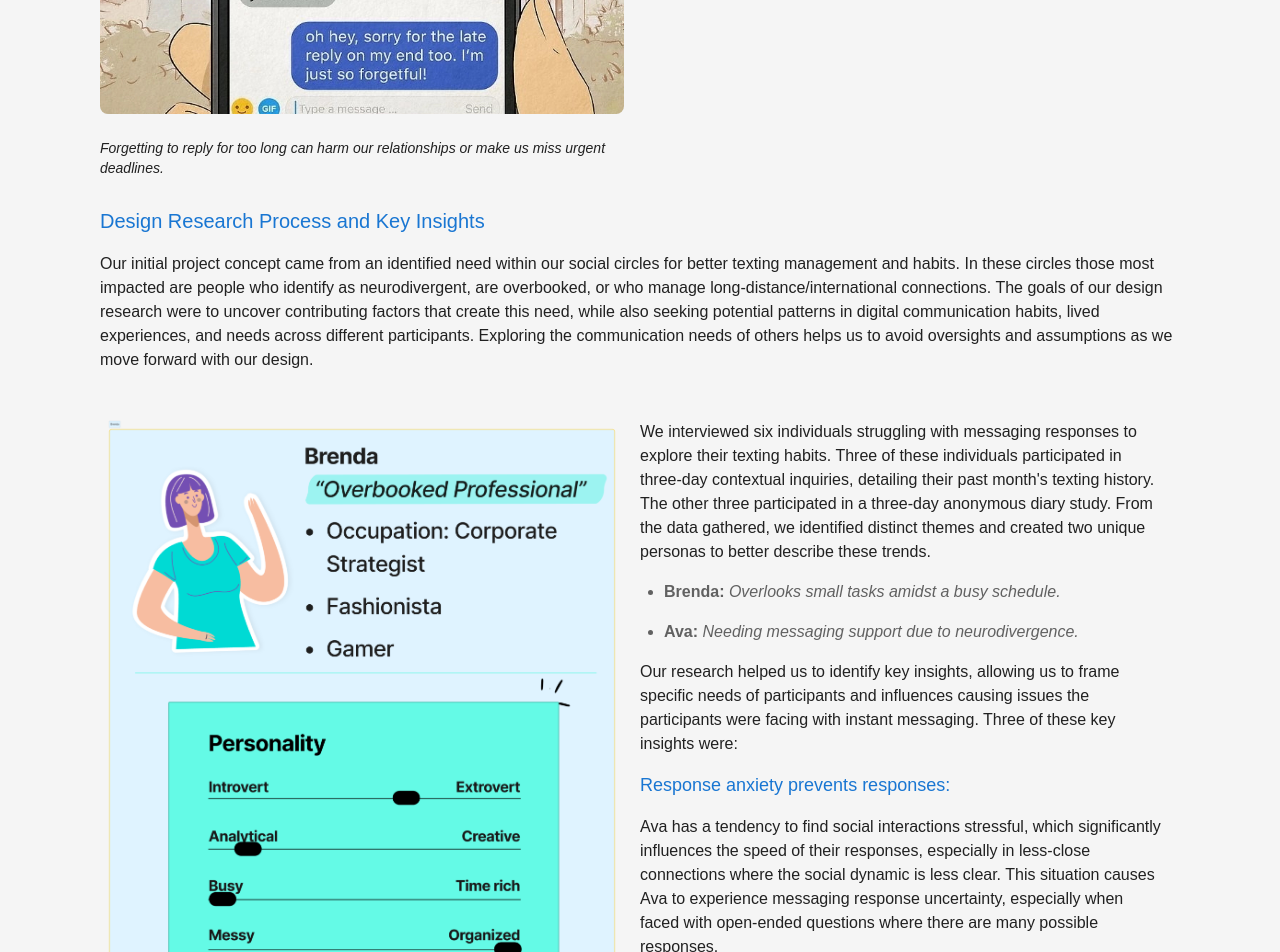
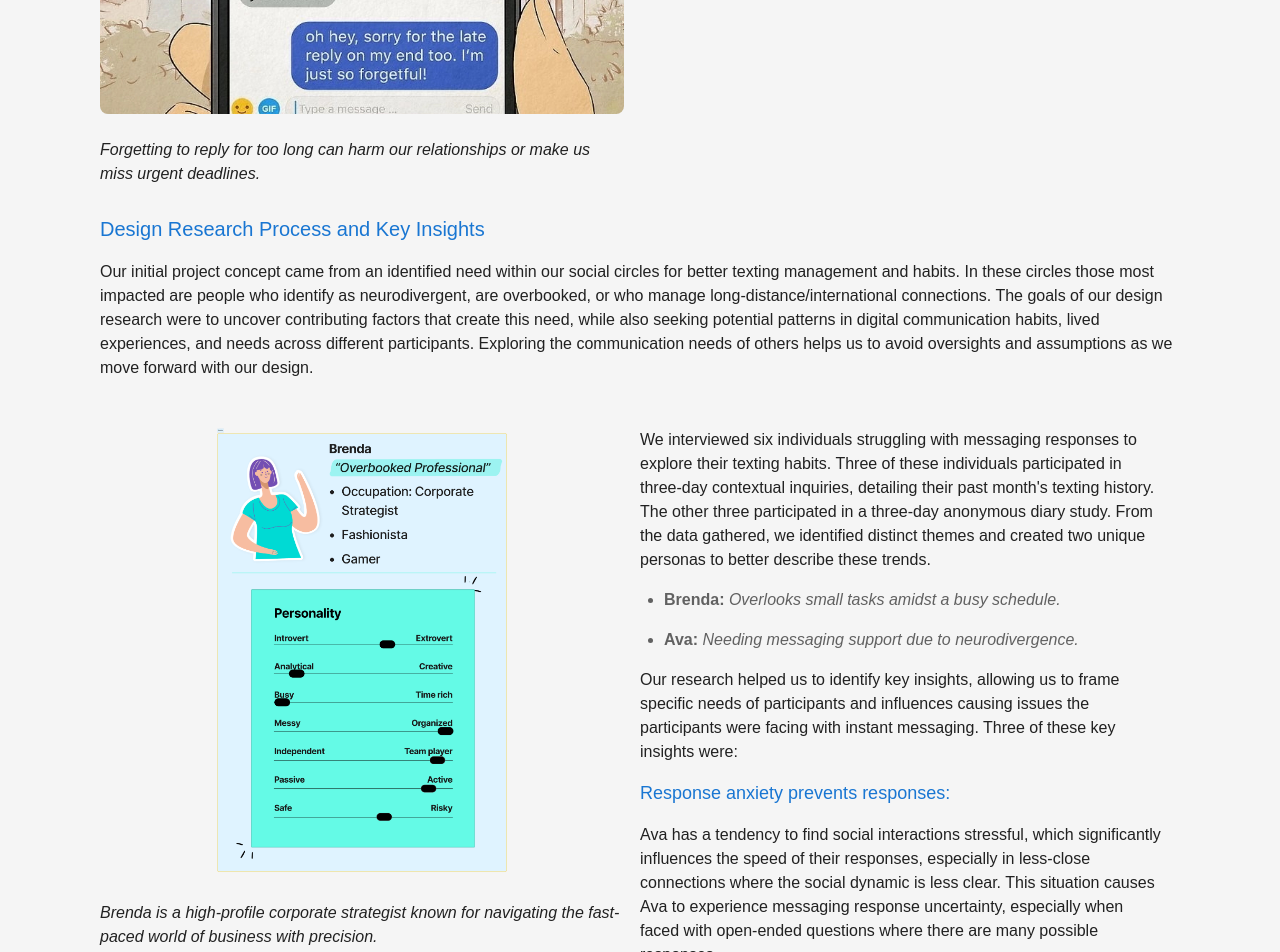
Before and after one commit to andrewpking/kingdrewsea-portfolio, a Next.js app: page /mindmii in a window 1280 px wide. Shown: the part 1100-2052 px from the top of the page. Built offline with nearby package versions, Linux system fonts and the light colour scheme.

Commit message:
Resolved visual bugs.

```diff
--- a/src/app/components/ProjectImagesBlock.tsx
+++ b/src/app/components/ProjectImagesBlock.tsx
@@ -18,8 +18,8 @@ interface ProjectImagesBlockProps {
 
 const ProjectImagesBlock: React.FC<ProjectImagesBlockProps> = ({ images, direction = 'row', width, maxHeight, caption, children }) => {
   return (
-    <div className="w-full max-w-7xl mx-auto tiny:block sm:flex flex-row ">
-      <section className="tiny:block sm:flex-1">
+    <div className={`max-w-7xl mx-auto tiny:block sm:flex flex-row`}>
+      <section className={`tiny:block sm:flex-1 ${direction === 'column' ? `w-[${width * 100}px]` : `w-[${width * 100 * images.length}]px`}`}>
         <div className={`grid gap-6 ${
           direction === 'row'
             ? `grid-cols-1 ${
@@ -36,23 +36,24 @@ const ProjectImagesBlock: React.FC<ProjectImagesBlockProps> = ({ images, directi
                  className={`flex flex-col ${
                    direction === 'column' ? 'mb-6' : ''
                  }`}>
-              <div className="w-full sm:max-w-[700px] md:max-w-[900px] mx-auto">
+              <div className="sm:max-w-[700px] md:max-w-[900px] mx-auto">
                 <Image
+                  fill={false}
                   src={image.src}
                   alt={image.alt}
                   width={width * 100}
                   height={maxHeight}
-                  className="rounded-lg w-full"
+                  className="rounded-lg"
                 />
               </div>
               {image.caption && (
-                <p className="text-sm italic">{image.caption}</p>
+                <p className="italic">{image.caption}</p>
               )}
             </div>
           ))}
         </div>
         {caption && (
-          <p className="mt-4 text-sm italic">{caption}</p>
+          <p className="mt-4 italic">{caption}</p>
         )}
       </section>
       {children && (
```
